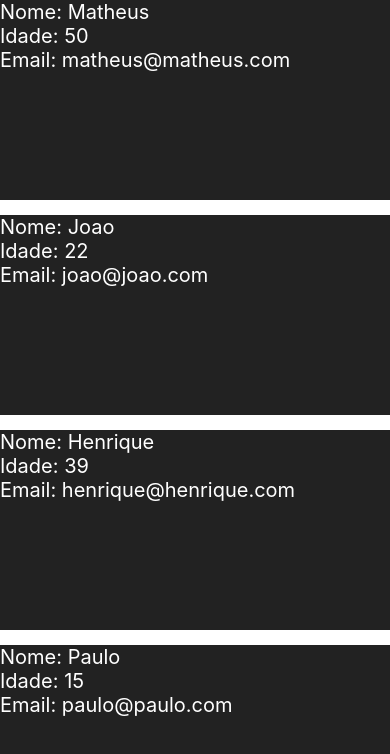
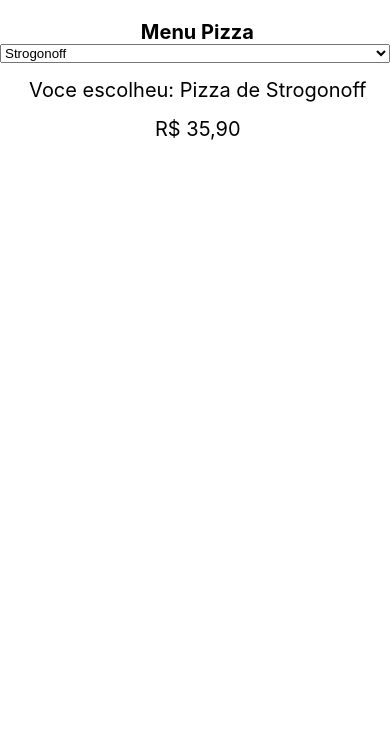
Before and after one commit to giovanne-aquino-clear/React-Native-01, a React Native app: screen / in a window 390 px wide. Shown: the top 754 px of the page. Built offline with nearby package versions, Linux system fonts and the light colour scheme.

Commit message:
uses pickle for selection menu

```diff
--- a/App.js
+++ b/App.js
@@ -6,43 +6,64 @@ import {
   FlatList
   } from 'react-native';
 
-import Pessoa from './src/Pessoas'
+  import {Picker} from '@react-native-picker/picker';
 
 class App extends Component{
 
   constructor(props){
     super(props);
-    this.state = {
-      feed:[
-        {id:'1', nome: 'Matheus', idade: 50, email: 'matheus@matheus.com'},
-        {id:'2', nome: 'Joao', idade: 22, email: 'joao@joao.com'},
-        {id:'3', nome: 'Henrique', idade: 39, email: 'henrique@henrique.com'},
-        {id:'4', nome: 'Paulo', idade: 15, email: 'paulo@paulo.com'},
-        {id:'5', nome: 'JOSE', idade: 12, email: 'jose@jose.com'},
+    this.state={
+      pizza: 0,
+      pizzas:[
+        {key: 1, nome: 'Strogonoff', valor: "35,90"},
+        {key: 2, nome: 'Carne Seca', valor: "45,90"},
+        {key: 3, nome: 'Calabresa', valor: "25,90"},
+        {key: 4, nome: 'Frango com Catupiry', valor: "38.90"},
       ]
-    };
+
+    }
   }
 
   render(){
+
+    let pizzasItem = this.state.pizzas.map( (v, k)=> {
+      return <Picker.Item key={k} value={k} label={v.nome}/>
+    })
+
     return(
       <View style={styles.container}>
+      <Text style={styles.logo}> Menu Pizza</Text>
 
-      <FlatList
-      data={this.state.feed}
-      keyExtractor={(item) => item.id}
-      renderItem={ ({item}) => <Pessoa data={item} /> }
-      />
+        <Picker
+          selectedValue={this.state.pizza}
+          onValueChange={ (itemValue, itemIndex) => this.setState({pizza: itemValue})}
+        >
+          {pizzasItem}
+        </Picker>
+
+      <Text style={styles.pizzas}> Voce escolheu: Pizza de {this.state.pizzas[this.state.pizza].nome}</Text>
+      <Text style={styles.pizzas}> R$ {this.state.pizzas[this.state.pizza].valor}</Text>
 
       </View>
     );
   }
+}
 
-}
 const styles = StyleSheet.create({
   container:{
     flex:1,
+    marginTop: 20,
   },
-
+  logo:{
+    textAlign: 'center',
+    fontSize:20,
+    fontWeight: 'bold'
+  },
+  pizzas:{
+    marginTop: 15,
+    fontSize: 20,
+    textAlign : 'center'
+  }
 });
 
 export default App;
--- a/package.json
+++ b/package.json
@@ -9,6 +9,7 @@
     "web": "expo start --web"
   },
   "dependencies": {
+    "@react-native-picker/picker": "^2.5.1",
     "expo": "~49.0.15",
     "expo-status-bar": "~1.6.0",
     "react": "18.2.0",
```
Also changed, not shown: 1 other file (tests, documents, lock files or other folders).
